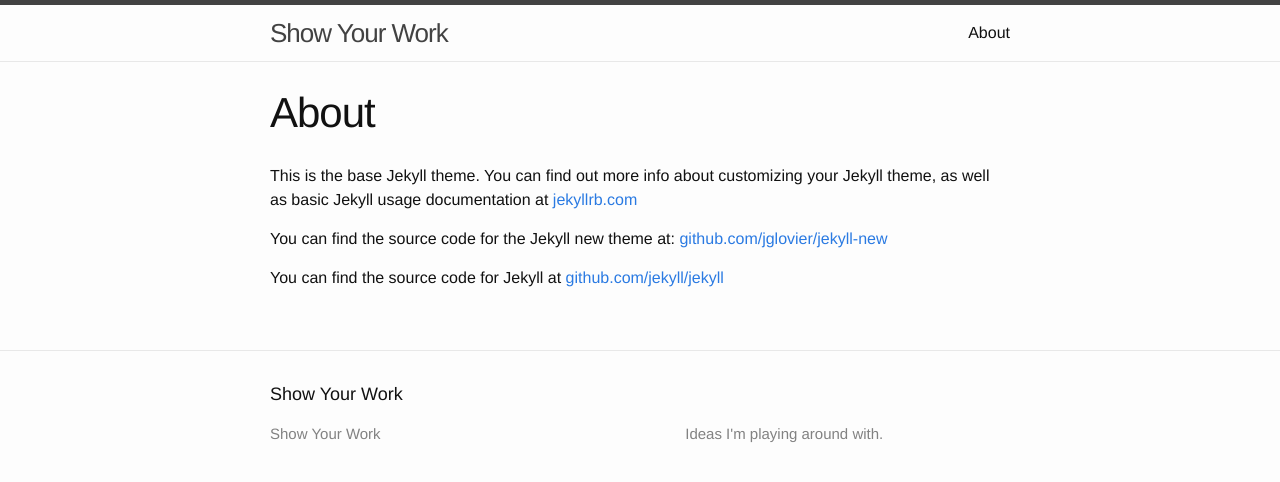
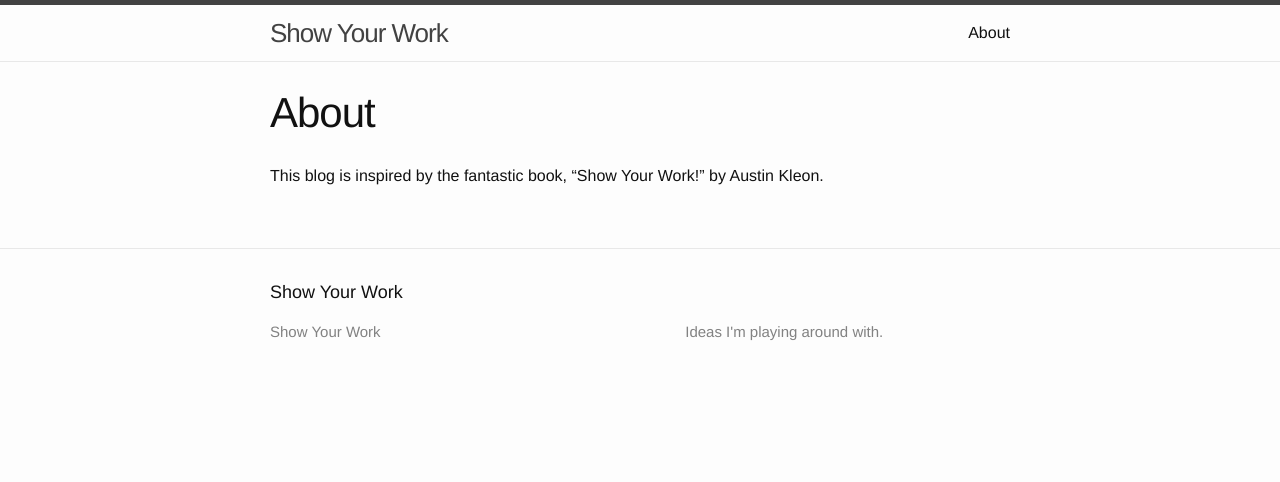
Before and after one commit to khealy/khealy.github.io, a Jekyll site: the page built from about.md, in a window 1280 px wide. Shown: the top 482 px of the page. Built offline with Jekyll 4.4.1, drawn with Linux system fonts in a browser that asks for light colours.

Commit message:
Various changes
Added code to config and head for ssl
Added credit for site setup in initial post
Added credit in about page

```diff
--- a/_config.yml
+++ b/_config.yml
@@ -4,10 +4,27 @@
 description: > # this means to ignore newlines until "baseurl:"
   Ideas I'm playing around with.
 baseurl: "" # the subpath of your site, e.g. /blog/
-url: "http://www.showyour.work" # the base hostname & protocol for your site
+url: "http://showyour.work" # the base hostname & protocol for your site
 #twitter_username: KristenCHealy
 #github_username:  khealy
 timezone: America/Los_Angeles
 
 # Build settings
 markdown: kramdown
+
+###### cribbed this from elsewhere - use ssl?
+# do not include protocol, just the domain
+#enforce_ssl: sunlightlabs.github.io
+
+#exclude: ["README.md", "todo.txt"]
+
+# markdown: kramdown + pygments, sigh
+#pygments: true
+#markdown: kramdown
+#kramdown:
+#  input: GFM
+
+# site-specific
+#google_analytics: "UA num goes here"
+#name: "Sunlight Congress API"
+#twitter: "sunlightlabs"
--- a/_includes/head.html
+++ b/_includes/head.html
@@ -1,4 +1,15 @@
 <head>
+	{% if site.enforce_ssl %}
+  <!--
+    redirect users to the https version of the website.
+    but: only check when on the production domain, as set in _config.yml.
+   -->
+  <script type="text/javascript">
+    var enforce = "{{ site.enforce_ssl }}";
+    if ((enforce == window.location.host) && (window.location.protocol != "https:"))
+      window.location = window.location.toString().replace(/^http:/, "https:");
+  </script>
+  {% endif %}
   <meta charset="utf-8">
   <meta http-equiv="X-UA-Compatible" content="IE=edge">
   <meta name="viewport" content="width=device-width, initial-scale=1">
--- a/_posts/2014-12-23-initial-post.markdown
+++ b/_posts/2014-12-23-initial-post.markdown
@@ -5,3 +5,5 @@
 categories: general
 ---
 Just a quick post to verify that this blog is up and running. I'm excited to try out Jekyll as a blogging platform!
+
+Thanks to <a href="http://www.webhostwhat.com/guide-how-to-host-jekyll-blog-on-github-using-a-mac/" target="_blank">this article on Web Host What</a> for making this so easy to set up!
--- a/about.md
+++ b/about.md
@@ -4,8 +4,4 @@
 permalink: /about/
 ---
 
-This is the base Jekyll theme. You can find out more info about customizing your Jekyll theme, as well as basic Jekyll usage documentation at [jekyllrb.com](http://jekyllrb.com/)
-
-You can find the source code for the Jekyll new theme at: [github.com/jglovier/jekyll-new](https://github.com/jglovier/jekyll-new)
-
-You can find the source code for Jekyll at [github.com/jekyll/jekyll](https://github.com/jekyll/jekyll)
+This blog is inspired by the fantastic book, "Show Your Work!" by Austin Kleon.
```
